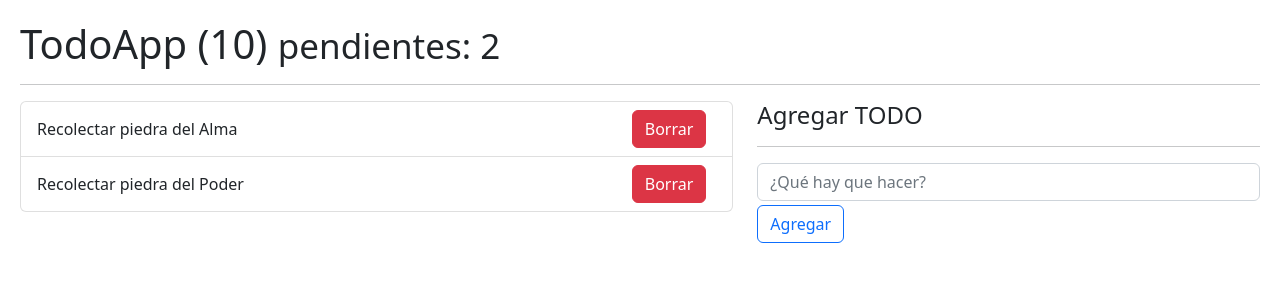
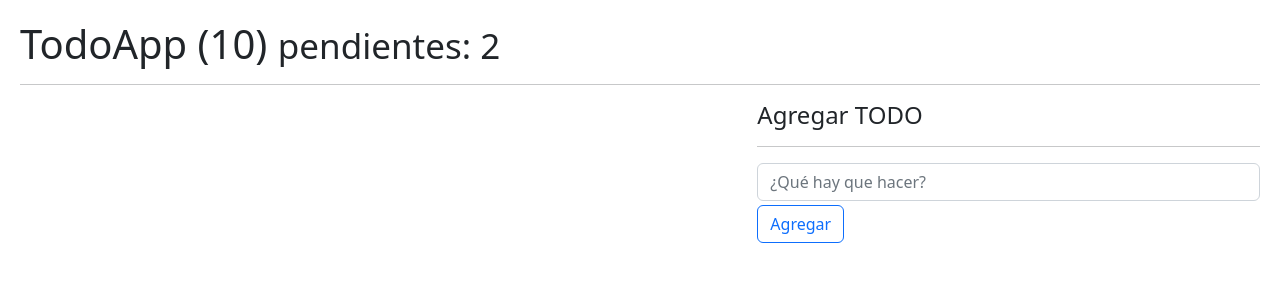
Before and after one commit to hectoralvaez/05-hook-app, a React (Vite) app: page / in a window 1280 px wide. Shown: the top 300 px of the page. Built offline with nearby package versions, Linux system fonts and the light colour scheme.

Commit message:
⭐🪝 147. Guardar y Leer TODOs en LocalStorage

```diff
--- a/src/08-useReducer/TodoApp.jsx
+++ b/src/08-useReducer/TodoApp.jsx
@@ -1,24 +1,28 @@
-import { useReducer } from "react";
+import { useEffect, useReducer } from "react";
 import { TodoAdd } from "./TodoAdd";
 import { TodoList } from "./TodoList";
 import { todoReducer } from "./todoReducer";
 
 
 const initialState = [
-    {
-        id: new Date().getTime(),
-        description: 'Recolectar piedra del Alma',
-        done: false,
-    },
-    {
-        id: new Date().getTime() * 3,
-        description: 'Recolectar piedra del Poder',
-        done: false,
-    },
+    // {
+    //     id: new Date().getTime(),
+    //     description: 'Recolectar piedra del Alma',
+    //     done: false,
+    // },
 ]
 
+const init = () => {
+    return JSON.parse(localStorage.getItem('todos')) || [];
+}
+
 export const TodoApp = () => {
-    const [todos, dispatch] = useReducer(todoReducer, initialState);
+    const [todos, dispatch] = useReducer(todoReducer, initialState, init);
+
+    useEffect(() => {
+      localStorage.setItem('todos', JSON.stringify(todos));
+    }, [todos])
+
     const handleNewTodo = ( todo ) => {
         const action = {
             type: '[TODO] Add Todo',
```
Also changed, not shown: 1 other file (tests, documents, lock files or other folders).
